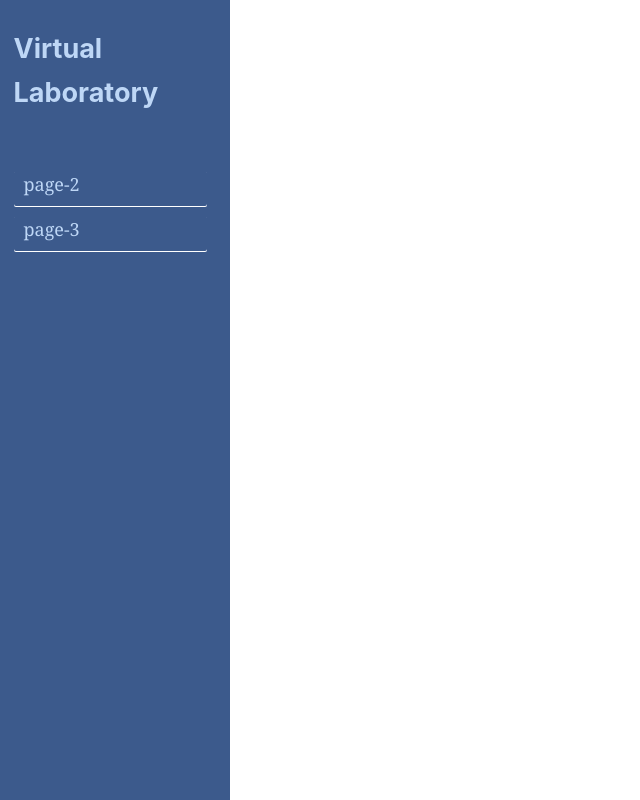
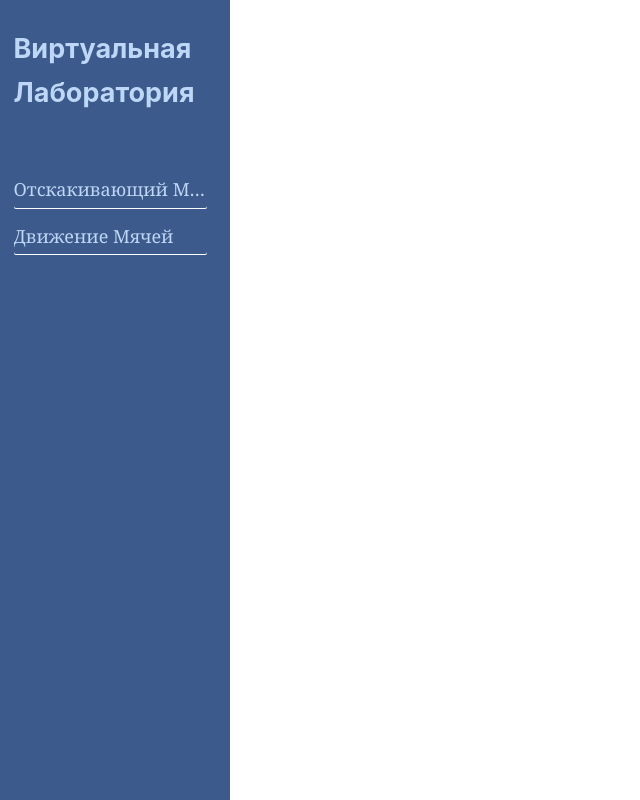
Before and after one commit to KaroMourad/virtual_Laboratory, a Gatsby site: page / in a window 1280 px wide. Shown: the whole page, without its empty margins (0-640 px from the left). Built offline with nearby package versions, Linux system fonts and the light colour scheme; Gatsby itself is replaced by a stand-in of ours; what typestyle would draw is missing.

Commit message:
added massu

```diff
--- a/gatsby-config.js
+++ b/gatsby-config.js
@@ -1,6 +1,6 @@
 module.exports = {
     siteMetadata: {
-        title: `Virtual Laboratory`,
+        title: `Виртуальная Лаборатория`,
         description: `Kick off your next, great Gatsby project with this default starter. This barebones starter ships with the main Gatsby configuration files you might need.`,
         author: `@gatsbyjs`,
     },
--- a/src/components/Header/header.css
+++ b/src/components/Header/header.css
@@ -5,21 +5,6 @@
     overflow: auto;
 }
 
-.listCont > li {
-    box-shadow: 0 1px 0 #fff;
-    border-radius: 2px;
-    padding-bottom: 0.5rem;
-    margin: 10px 10px 10px 0;
-    padding-left: 10px;
-    overflow: hidden;
-    text-overflow: ellipsis;
-    white-space: nowrap;
+.listCont > a:hover {
+    box-shadow: 0 0 5px 0 #ffffff !important;
 }
-
-.listCont > li:hover {
-    box-shadow: 0 0 5px 0 #ffffff;
-}
-
-.listCont > li > a {
-    display: block;
-}
--- a/src/components/Header/header.js
+++ b/src/components/Header/header.js
@@ -5,7 +5,7 @@ import "./header.css"
 
 const Header = ({siteTitle}) =>
 {
-    const list = ["page-2", "page-3"];
+    const list = ["отскакивающий-мяч", "движение-мячей"];
     const renderList = getList(list);
     return (
         <header style={{width: HEADER_WIDTH, minWidth: HEADER_WIDTH, background: `#3c5a8c`}}>
@@ -27,15 +27,14 @@ const Header = ({siteTitle}) =>
         return list.map(item =>
         {
             return (
-                <li key={item}>
                 <Link
+                    key={item}
                     to={`/${item}`}
                     style={styles.linkStyle}
                     activeStyle={styles.activeLink}
                 >
-                        {item}
+                    {`${item.split("-")[0]} ${item.split("-")[1]}`}
                 </Link>
-                </li>
             );
         });
     }
@@ -54,9 +53,22 @@ const styles = {
     },
     activeLink: {
         color: "white",
+        boxShadow: "rgb(255, 255, 255) -1px 0px 0px 1px",
+        borderRight: "5px solid #5ea501",
     },
     linkStyle: {
+        transition: "all 0.2s",
+        display: "block",
         color: `#bed7f6`,
-        textDecoration: `none`
+        textDecoration: `none`,
+        boxShadow: "0 1px 0 #fff",
+        borderRadius: "2px",
+        paddingBottom: "0.3rem",
+        margin: "10px 10px 10px 0",
+        paddingTop: "0.3rem",
+        overflow: "hidden",
+        textOverflow: "ellipsis",
+        whiteSpace: "nowrap",
+        textTransform: "capitalize",
     }
 };
```
Also changed, not shown: src/components/BouncingBall/animationControl.js (renamed from src/components/page2/animationControl.js, +13 -9 lines), src/pages/движение-мячей.js (renamed from src/pages/page-3.js, +6 -6 lines), src/pages/отскакивающий-мяч.js (renamed from src/pages/page-2.js, +5 -5 lines), src/components/BallsMovement/animation.js (renamed from src/components/page3/animation.js), src/components/BallsMovement/graphic.js (renamed from src/components/page3/graphic.js), src/components/BallsMovement/info.js (renamed from src/components/page3/info.js), src/components/BouncingBall/info.js (renamed from src/components/page2/info.js), src/components/Image/image.js (renamed from src/components/image.js). Lines whose indentation alone changed are shown as unchanged.
